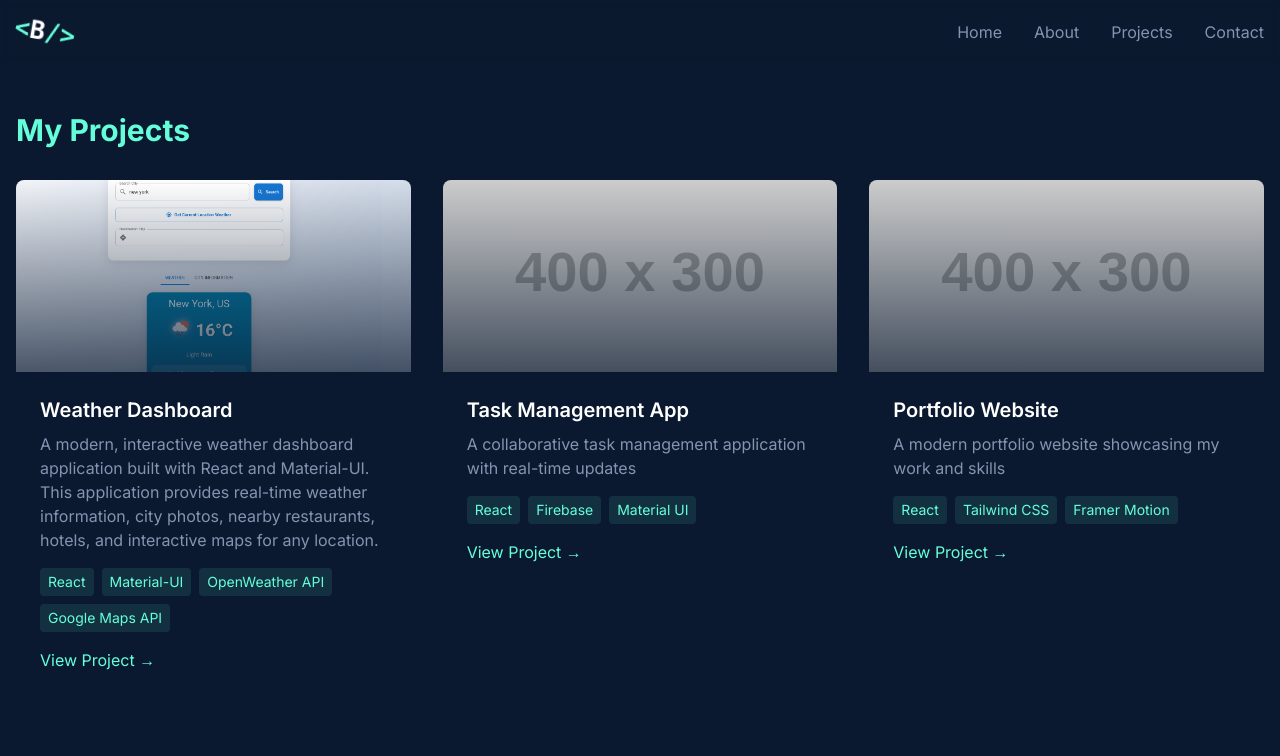
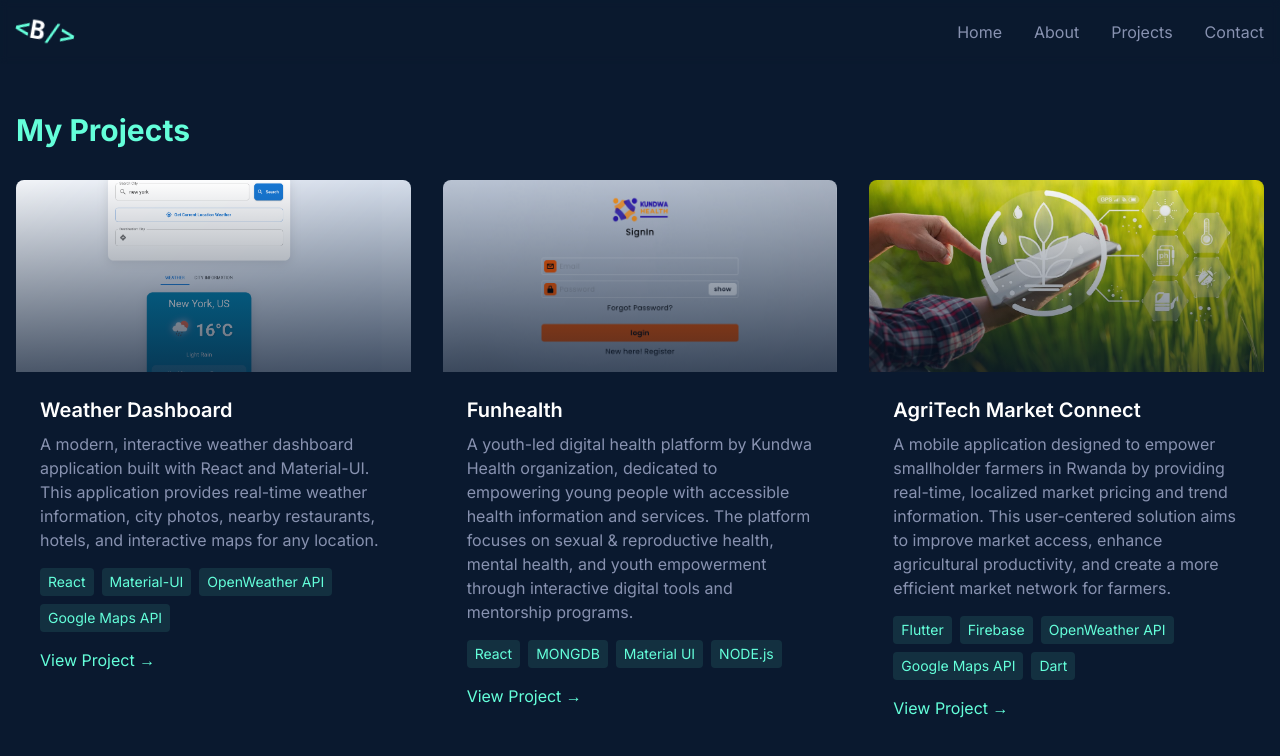
Before and after one commit to Ben6jamin/Benjamin, a React (Vite) app in the folder portfolio/: page /projects in a window 1280 px wide. Shown: the top 756 px of the page. Built offline with nearby package versions, Linux system fonts and the light colour scheme.

Commit message:
projects

```diff
--- a/portfolio/src/pages/Projects.jsx
+++ b/portfolio/src/pages/Projects.jsx
@@ -10,18 +10,18 @@ const Projects = () => {
       link: 'https://weather-dashboard-ashy-xi.vercel.app/',
     },
     {
-      title: 'Task Management App',
-      description: 'A collaborative task management application with real-time updates',
-      technologies: ['React', 'Firebase', 'Material UI'],
-      image: 'https://via.placeholder.com/400x300',
-      link: '#',
+      title: 'Funhealth',
+      description: 'A youth-led digital health platform by Kundwa Health organization, dedicated to empowering young people with accessible health information and services. The platform focuses on sexual & reproductive health, mental health, and youth empowerment through interactive digital tools and mentorship programs.',
+      technologies: ['React', 'MONGDB', 'Material UI','NODE.js'],
+      image: '/images/funhealth.png',
+      link: 'https://funhealth.netlify.app/home',
     },
     {
-      title: 'Portfolio Website',
-      description: 'A modern portfolio website showcasing my work and skills',
-      technologies: ['React', 'Tailwind CSS', 'Framer Motion'],
-      image: 'https://via.placeholder.com/400x300',
-      link: '#',
+      title: 'AgriTech Market Connect',
+      description: 'A mobile application designed to empower smallholder farmers in Rwanda by providing real-time, localized market pricing and trend information. This user-centered solution aims to improve market access, enhance agricultural productivity, and create a more efficient market network for farmers.',
+      technologies: ['Flutter', 'Firebase', 'OpenWeather API', 'Google Maps API', 'Dart'],
+      image: '/images/agritech.jpg',
+      link: 'https://drive.google.com/file/d/1SyafZVts2byCdtqT5tAoVJ52fFfX9UVr/view?usp=sharing',
     },
   ];
 
```
Also changed, not shown: portfolio/public/images/agritech.jpg (added), portfolio/public/images/funhealth.png (added).
